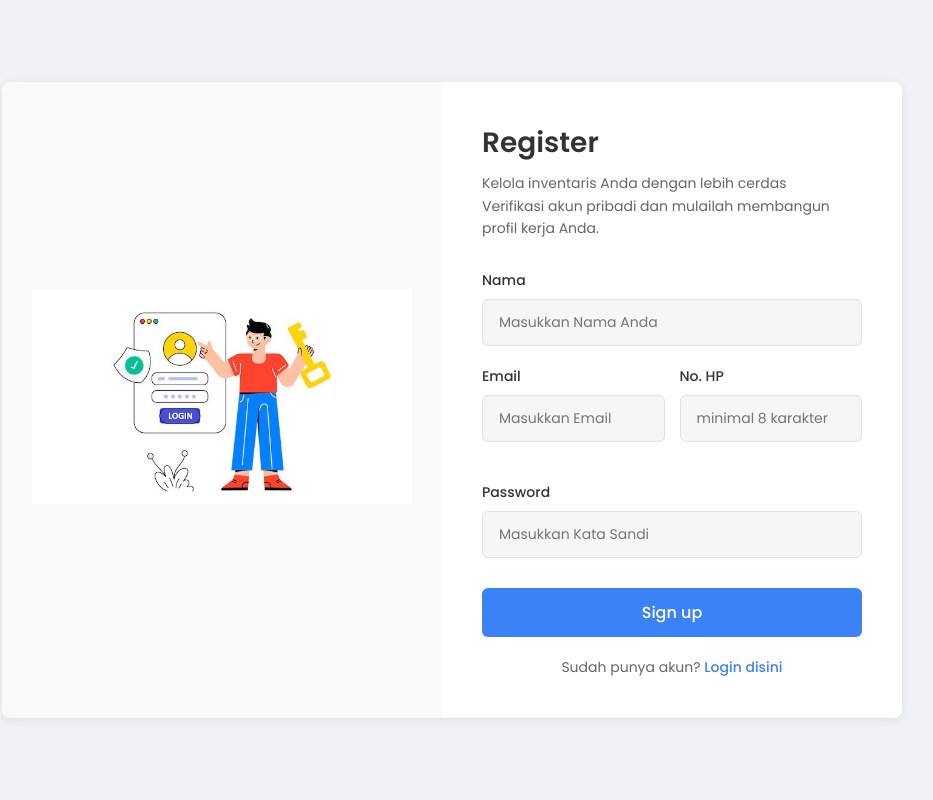
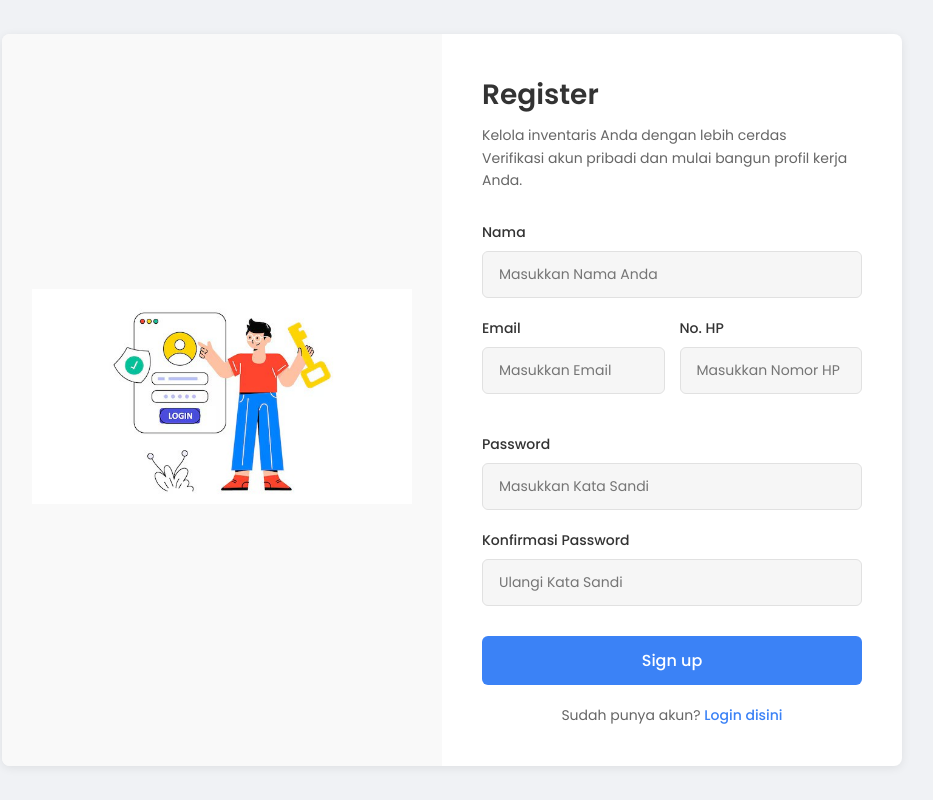
Before and after one commit to nopopori/inventek-frontend, a React (Vite) app: page /register in a window 1280 px wide. Shown: the whole page, without its empty margins (148-1081 px from the left). Built offline with nearby package versions, Linux system fonts and the light colour scheme; the HTML template or start-up script is replaced by a standard one.

Commit message:
menyelesaikan halaman login dan register

```diff
--- a/src/App.jsx
+++ b/src/App.jsx
@@ -2,6 +2,8 @@ import React from 'react';
 import { BrowserRouter as Router, Routes, Route } from 'react-router-dom';
 import LoginPage from './LoginPage';
 import Register from './Register';
+import Dashboard from './components/Dashboard';
+
 import './App.css';
 
 function App() {
@@ -11,6 +13,7 @@ function App() {
         <Route path="/" element={<LoginPage />} />
         <Route path="/login" element={<LoginPage />} />
         <Route path="/register" element={<Register />} />
+        <Route path="/dashboard" element={<Dashboard />} />
       </Routes>
     </Router>
   );
--- a/src/LoginPage.jsx
+++ b/src/LoginPage.jsx
@@ -1,22 +1,47 @@
-import { useState } from 'react';
-import { Link } from 'react-router-dom';
+import { useState, useEffect } from 'react';
+import { Link, useNavigate, useLocation } from 'react-router-dom';
+import axios from './api/axios';
 import './App.css';
 import loginVector from './assets/login-vector.jpg';
 
 function LoginPage() {
+  const navigate = useNavigate();
+  const location = useLocation();
+
   const [email, setEmail] = useState('');
   const [password, setPassword] = useState('');
+  const [registerSuccessMessage, setRegisterSuccessMessage] = useState('');
 
-  const handleLogin = () => {
-    console.log('Login attempted with:', { email, password });
-    // Disini nanti bisa dihubungkan dengan backend
+  useEffect(() => {
+  const params = new URLSearchParams(location.search);
+  if (params.get('registered') === 'success') {
+    setRegisterSuccessMessage('Registrasi berhasil! Silakan login.');
+
+    params.delete('registered');
+    const newSearch = params.toString();
+    navigate({ pathname: location.pathname, search: newSearch }, { replace: true });
+  }
+}, [location, navigate]);
+
+  const handleLogin = async () => {
+    try {
+      const response = await axios.post('/login', {
+        email,
+        password,
+      });
+
+      localStorage.setItem('token', response.data.token);
+
+      navigate('/dashboard');
+    } catch (error) {
+      alert('Login gagal. Periksa email dan kata sandi Anda.');
+    }
   };
 
   return (
     <div className="login-container">
       <div className="login-card">
         <div className="login-image">
-          {/* Gambar yang diimpor */}
           <div className="login-illustration">
             <img src={loginVector} alt="Login Illustration" className="login-vector" />
           </div>
@@ -24,6 +49,10 @@ function LoginPage() {
         <div className="login-form">
           <h1 className="login-title">Login</h1>
           <p className="login-subtitle">Tumbuh lebih baik, dapatkan dukungan!</p>
+
+          {registerSuccessMessage && (
+            <div className="success-message">{registerSuccessMessage}</div>
+          )}
 
           <div className="form-group">
             <label htmlFor="email">Email*</label>
@@ -49,10 +78,7 @@ function LoginPage() {
             />
           </div>
 
-          <button
-            className="login-button"
-            onClick={handleLogin}
-          >
+          <button className="login-button" onClick={handleLogin}>
             Login
           </button>
 
--- a/src/Register.css
+++ b/src/Register.css
@@ -166,3 +166,21 @@ body {
     gap: 20px;
   }
 }
+.error-message {
+  color: #e74c3c; /* warna merah */
+  margin-top: 1rem;
+  font-size: 0.95rem;
+  background-color: #fdecea;
+  padding: 0.75rem 1rem;
+  border-radius: 5px;
+  border: 1px solid #f5c6cb;
+}
+
+.error-message ul {
+  padding-left: 1.2rem;
+  margin: 0;
+}
+
+.error-message li {
+  margin-bottom: 0.25rem;
+}
--- a/src/Register.jsx
+++ b/src/Register.jsx
@@ -1,23 +1,39 @@
 import { useState } from 'react';
+import { useNavigate } from 'react-router-dom';
+import axios from './api/axios'; // asumsi file axios.js di src/api/
 import './Register.css';
 import registerVector from './assets/register-vector.jpg';
 
 function Register() {
-  const [nama, setNama] = useState('');
+  const [name, setName] = useState('');
   const [email, setEmail] = useState('');
-  const [noHP, setNoHP] = useState('');
+  const [phone, setPhone] = useState('');
   const [password, setPassword] = useState('');
+  const [passwordConfirmation, setPasswordConfirmation] = useState('');
+  const [error, setError] = useState(null);
+  const navigate = useNavigate();
 
-  const handleSignUp = () => {
-    console.log('Sign up attempted with:', { nama, email, noHP, password });
-    // Disini nanti bisa dihubungkan dengan backend
+  const handleSignUp = async () => {
+    try {
+      const response = await axios.post('/register', {
+        name,
+        email,
+        phone,
+        password,
+        password_confirmation: passwordConfirmation,
+      });
+
+      navigate('/login?registered=success');
+    } catch (err) {
+      console.error('Registrasi gagal:', err.response?.data || err.message);
+      setError(err.response?.data?.error || 'Registrasi gagal.');
+    }
   };
 
   return (
     <div className="register-container">
       <div className="register-card">
         <div className="register-image">
-          {/* Gambar yang diimpor */}
           <div className="register-illustration">
             <img src={registerVector} alt="Register Illustration" className="register-vector" />
           </div>
@@ -27,18 +43,36 @@ function Register() {
           <p className="register-subtitle">
             Kelola inventaris Anda dengan lebih cerdas
             <br />
-            Verifikasi akun pribadi dan mulailah membangun profil kerja Anda.
+            Verifikasi akun pribadi dan mulai bangun profil kerja Anda.
           </p>
 
+          {error && (
+  <div className="error-message">
+    <ul>
+      {typeof error === 'string' ? (
+        <li>{error}</li>
+      ) : (
+        Object.entries(error).map(([field, messages]) =>
+          messages.map((msg, i) => (
+            <li key={`${field}-${i}`}>
+              <strong>{field}:</strong> {msg}
+            </li>
+          ))
+        )
+      )}
+    </ul>
+  </div>
+)}
+
           <div className="form-group">
-            <label htmlFor="nama">Nama</label>
+            <label htmlFor="name">Nama</label>
             <input
               type="text"
-              id="nama"
+              id="name"
               className="input-field"
               placeholder="Masukkan Nama Anda"
-              value={nama}
-              onChange={(e) => setNama(e.target.value)}
+              value={name}
+              onChange={(e) => setName(e.target.value)}
             />
           </div>
 
@@ -56,14 +90,14 @@ function Register() {
             </div>
 
             <div className="form-group half">
-              <label htmlFor="noHP">No. HP</label>
+              <label htmlFor="phone">No. HP</label>
               <input
-                type="tel"
-                id="noHP"
+                type="text"
+                id="phone"
                 className="input-field"
-                placeholder="minimal 8 karakter"
-                value={noHP}
-                onChange={(e) => setNoHP(e.target.value)}
+                placeholder="Masukkan Nomor HP"
+                value={phone}
+                onChange={(e) => setPhone(e.target.value)}
               />
             </div>
           </div>
@@ -80,10 +114,19 @@ function Register() {
             />
           </div>
 
-          <button
-            className="signup-button"
-            onClick={handleSignUp}
-          >
+          <div className="form-group">
+            <label htmlFor="passwordConfirmation">Konfirmasi Password</label>
+            <input
+              type="password"
+              id="passwordConfirmation"
+              className="input-field"
+              placeholder="Ulangi Kata Sandi"
+              value={passwordConfirmation}
+              onChange={(e) => setPasswordConfirmation(e.target.value)}
+            />
+          </div>
+
+          <button className="signup-button" onClick={handleSignUp}>
             Sign up
           </button>
 
--- a/src/api/axios.js
+++ b/src/api/axios.js
@@ -1,7 +1,7 @@
 import axios from 'axios';
 
 const instance = axios.create({
-  baseURL: 'http://localhost:8000', // sesuaikan dengan URL Laravel-mu
+  baseURL: 'http://localhost:8000/api', // sesuaikan dengan URL Laravel-mu
   headers: {
     'Content-Type': 'application/json',
     'Accept': 'application/json',
```
Also changed, not shown: src/api/axiosprivate.js (added, +7 -0 lines), src/components/Dashboard.jsx (added).
